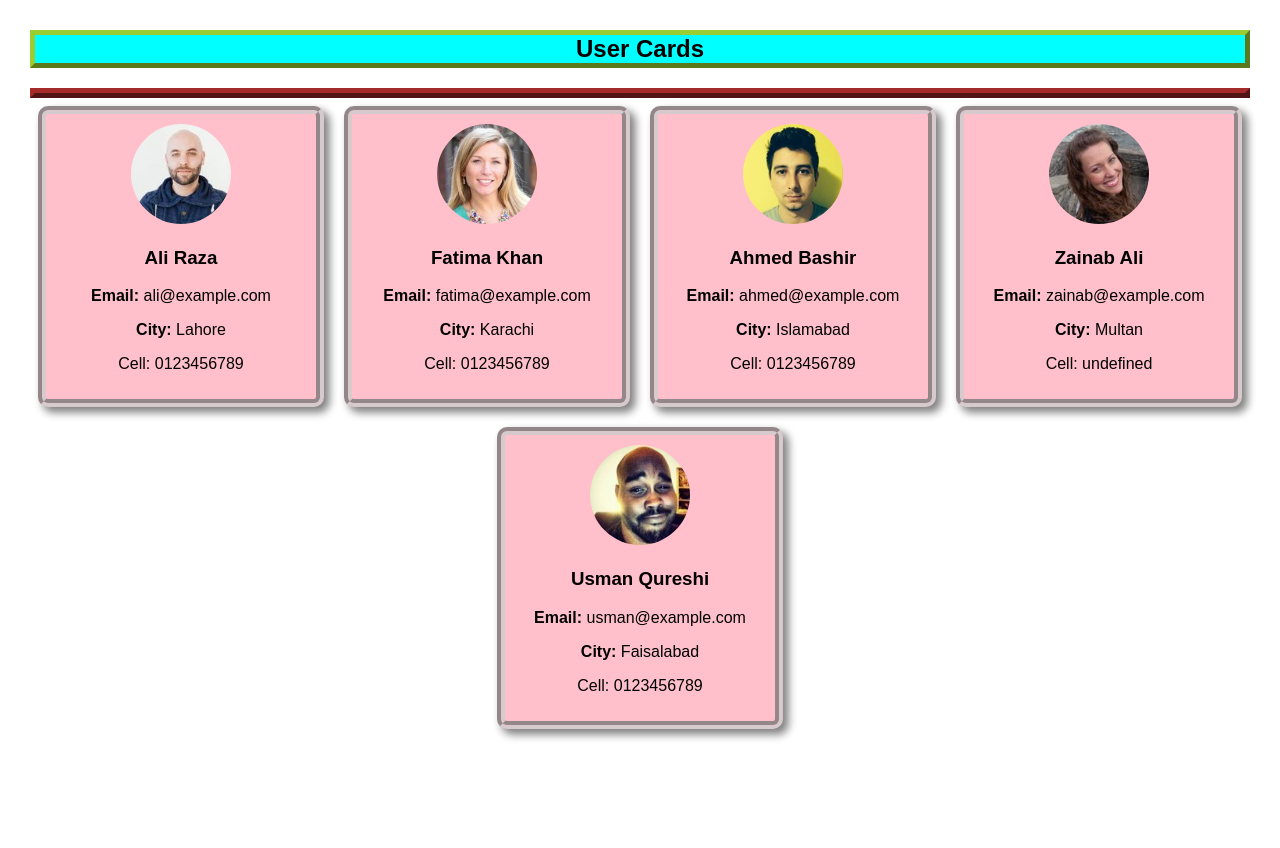
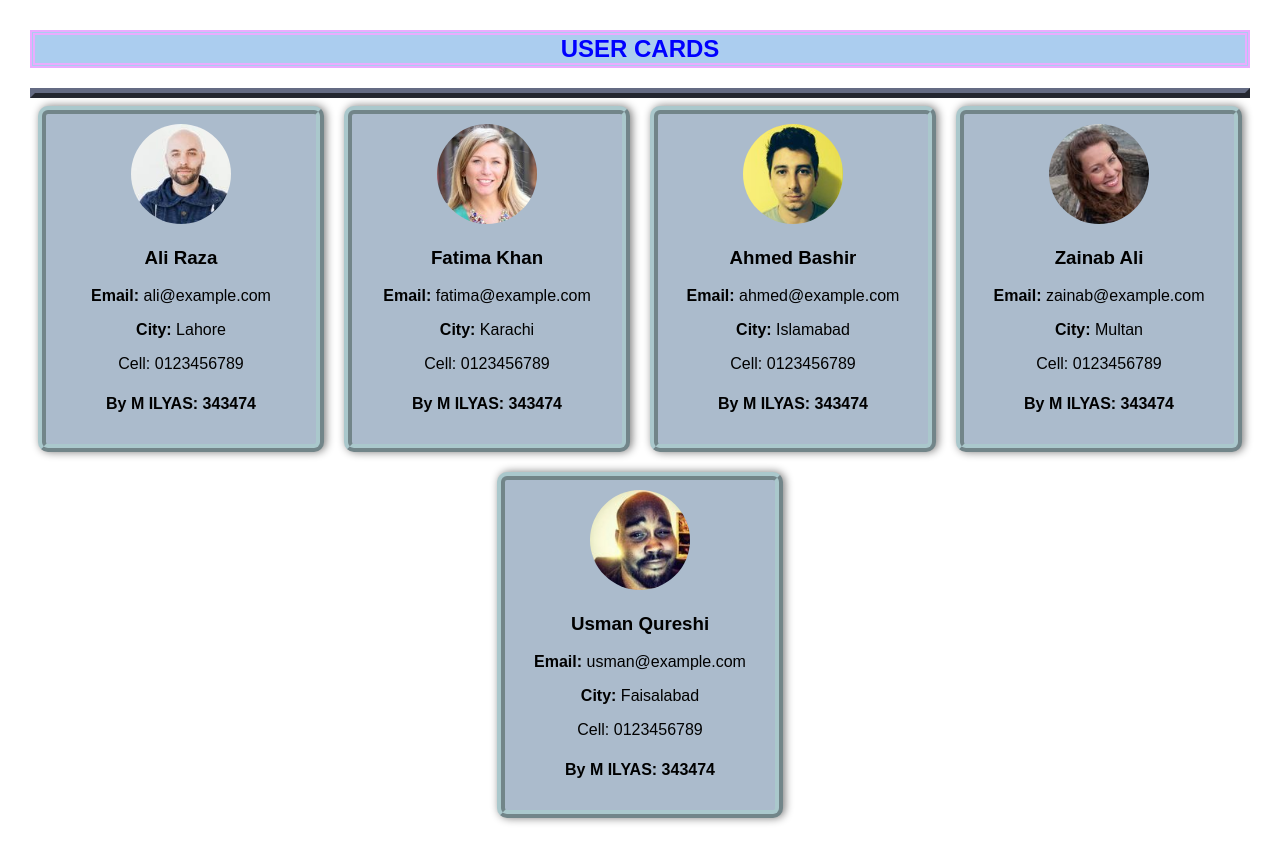
Before and after one commit to milyas1264/JS-Card-by-Api, a plain HTML site: page ApiCard.html in a window 1280 px wide. Before the commit the page ends 800 px from the top, so only its background shows below. Drawn offline with Linux system fonts and the light colour scheme.

Commit message:
add more style

```diff
--- a/ApiCard.html
+++ b/ApiCard.html
@@ -3,13 +3,13 @@
 <head>
   <title>Simple Object Cards</title>
   <style>
-    h2{background-color: aqua; border: 5px outset yellowgreen;}
-    hr{border: 5px outset brown;}
+    h2{background-color: #abcdef; border: 5px double #eafe;color: blue;}
+    hr{border: 5px outset rgb(100, 107, 131);}
   </style>
 </head>
 <body style="font-family: sans-serif; text-align: center; margin: 30px;">
 
-  <h2>User Cards</h2><hr>
+  <h2>USER CARDS</h2><hr>
   <div id="cardContainer" style="display: flex; flex-wrap: wrap; justify-content: center; gap: 20px;"></div>
 
   <script src="script.js"></script>
--- a/script.js
+++ b/script.js
@@ -25,7 +25,8 @@ const users = [
     name: "Zainab Ali",
     email: "zainab@example.com",
     city: "Multan",
-    img: "./images/Zenab.jpg"
+    img: "./images/Zenab.jpg",
+    cell: "0123456789"
   },
   {
     name: "Usman Qureshi",
@@ -42,13 +43,13 @@ const container = document.getElementById("cardContainer");
 // Loop through array and create cards
 users.forEach(user => {
   let card = document.createElement("div");
-  card.style.border = "8px groove #cccc";
+  card.style.border = "8px ridge #accc";
   card.style.padding = "10px";
   card.style.borderRadius = "10px";
   card.style.width = "250px";
     card.style.textAlign = "center";
-    card.style.background = "pink"
-    card.style.boxShadow ="5px 5px 8px 0.5px grey"
+    card.style.background = "#abbbcc"
+    card.style.boxShadow ="2px 0px 8px 0.2px grey"
 
   card.innerHTML = `
     <img src="${user.img}" width="100" style="border-radius: 50%;" />
@@ -56,6 +57,7 @@ users.forEach(user => {
     <p><strong>Email:</strong> ${user.email}</p>
     <p><strong>City:</strong> ${user.city}</p>
     <p>Cell: ${user.cell}</p>
+    <h4>By M ILYAS: 343474</h4>
 
   `;
 
```
